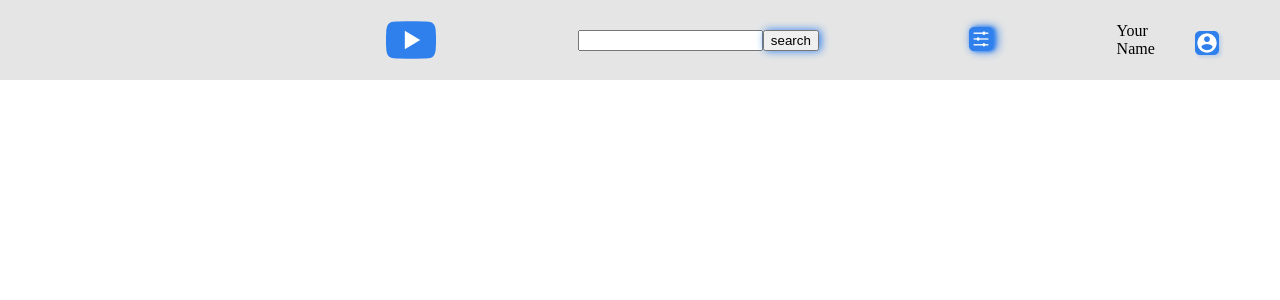
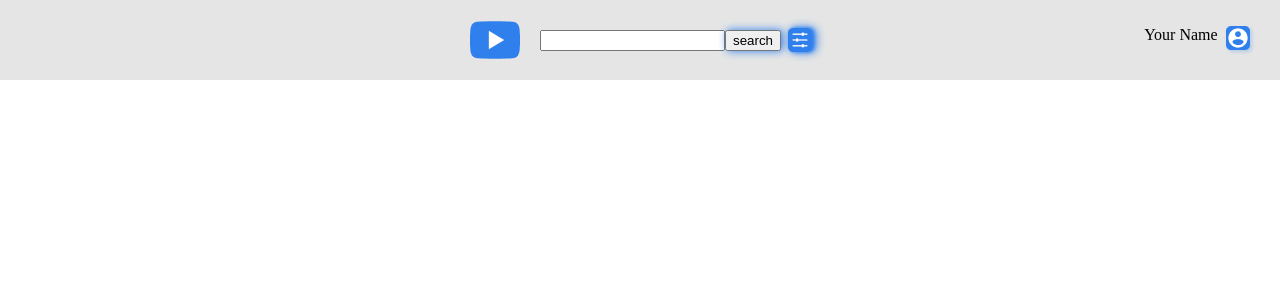
Before and after one commit to Nikolay13-11/youtube-client, an Angular app in the folder youtube-client/: page / in a window 1280 px wide. Shown: the top 300 px of the page. Built offline with nearby package versions, Linux system fonts and the light colour scheme.

Commit message:
Fix header

```diff
--- a/youtube-client/src/app/header/components/button-setting/button-setting.component.scss
+++ b/youtube-client/src/app/header/components/button-setting/button-setting.component.scss
@@ -5,4 +5,7 @@
     border: none;
     cursor: pointer;
     filter: drop-shadow(2px 0px 4px #2f80ed);
+    position: fixed;
+    left: calc((100vw / 2) + 140px);
+    top: 23px;
 }
--- a/youtube-client/src/app/header/components/login/login.component.scss
+++ b/youtube-client/src/app/header/components/login/login.component.scss
@@ -1,8 +1,9 @@
 .login_container {
     display: flex;
     align-items: center;
-    margin-left: auto;
-    margin-right: 3%;
+    position: fixed;
+    top: 23px;
+    right: 3%;
 }
 .login_btn {
     width: 24px;
--- a/youtube-client/src/app/header/header.component.scss
+++ b/youtube-client/src/app/header/header.component.scss
@@ -7,19 +7,19 @@
     background-color: #e5e5e5;
     display: flex;
     align-items: center;
-    justify-content: space-around;
     flex-wrap: nowrap;
 }
 
 .logo {
     width: 50px;
     height: 50px;
-    margin-left: 25%;
-    margin-right: 10px;
+    position: fixed;
+    left: calc((100vw / 2) - 170px);
 }
 
 .search_form {
-    margin-right: 10px;
+    position: fixed;
+    left: calc((100vw / 2) - 100px);
 }
 
 .input_search {
@@ -28,3 +28,9 @@
 .submit_search {
     filter: drop-shadow(2px 0px 4px #2f80ed);
 }
+
+.login_container {
+    position: fixed;
+    top: 23px;
+    right: 1%;
+}
```
